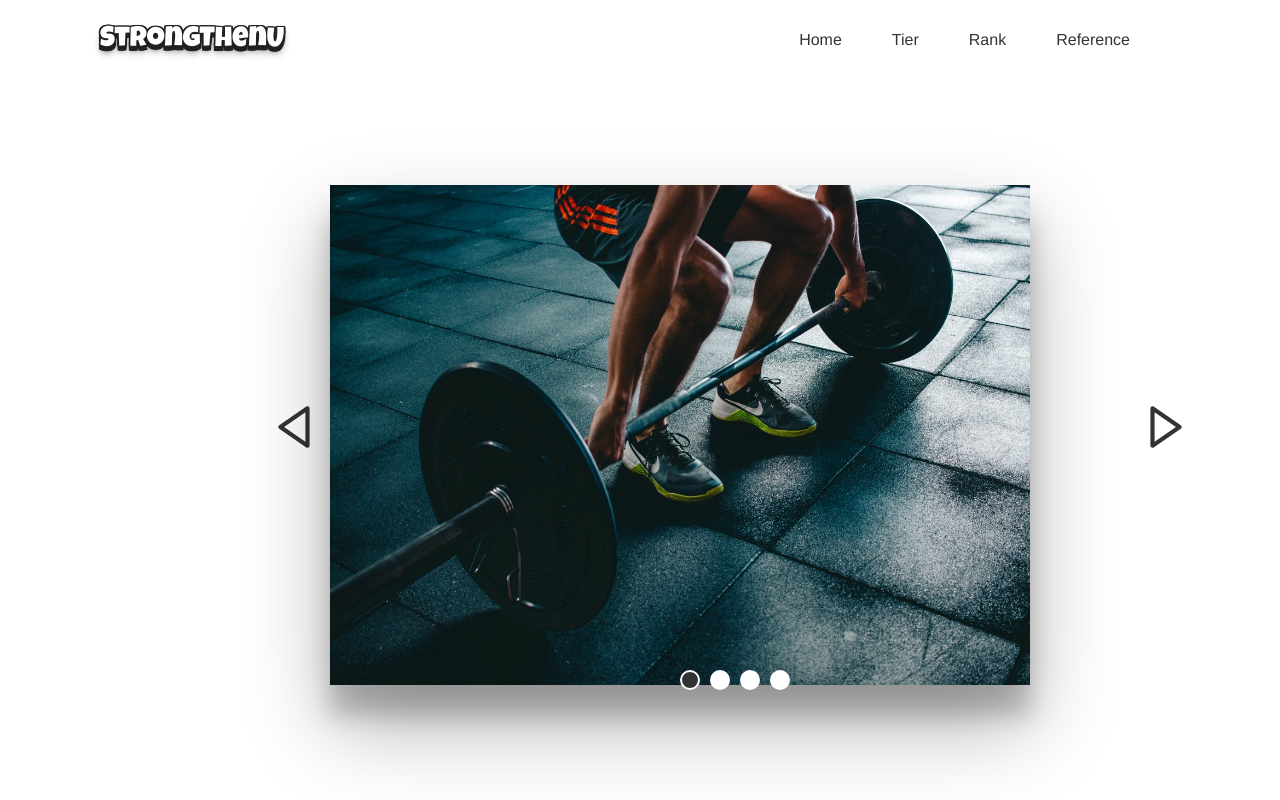
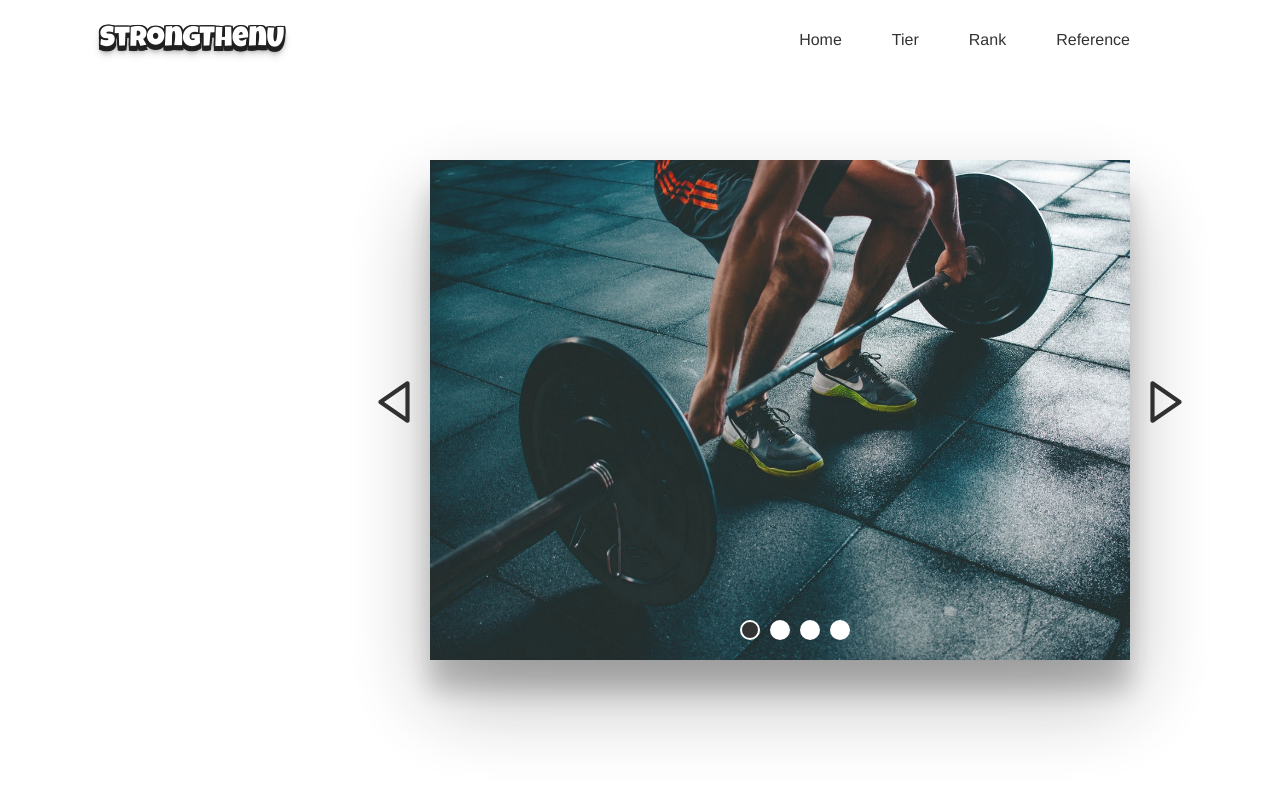
Before and after one commit to dwhddnjs/StrongthanU-project, a React (Create React App) app: page / in a window 1280 px wide. Built offline with nearby package versions, Linux system fonts and the light colour scheme.

Commit message:
🔥 불필요한 파일 제거합니다

```diff
--- a/src/pages/Home/components/HomeCarousel.tsx
+++ b/src/pages/Home/components/HomeCarousel.tsx
@@ -1,4 +1,4 @@
-import React, { useEffect, useState } from 'react';
+import React, { useState } from 'react';
 import dead from '../../../images/dead.jpg';
 import squat from '../../../images/squat.jpg';
 import ohp from '../../../images/ohp.jpg';
@@ -83,8 +83,8 @@ const CarouselContainer = styled.div`
 `;
 
 const CarouselItem = styled.div`
-  width: 800px;
-  height: 550px;
+  width: 700px;
+  height: 500px;
   display: flex;
   align-items: center;
   justify-content: space-between;
@@ -103,6 +103,7 @@ const CarouselArrowWrapper = styled.div`
   img {
     /* border-radius: 30px; */
     box-shadow: rgba(0, 0, 0, 0.3) 0px 40px 80px, rgba(0, 0, 0, 0.22) 0px 30px 24px;
+    opacity: 0.9;
   }
 `;
 
@@ -114,7 +115,7 @@ const DotWrapper = styled.div`
   position: absolute;
   display: flex;
   bottom: 20px;
-  left: 350px;
+  left: 310px;
   /* border: 1px solid; */
   z-index: 10000;
 `;
```
Also changed, not shown: src/pages/Home/components/HomeCarouselButton.tsx (deleted, +0 -8 lines).
